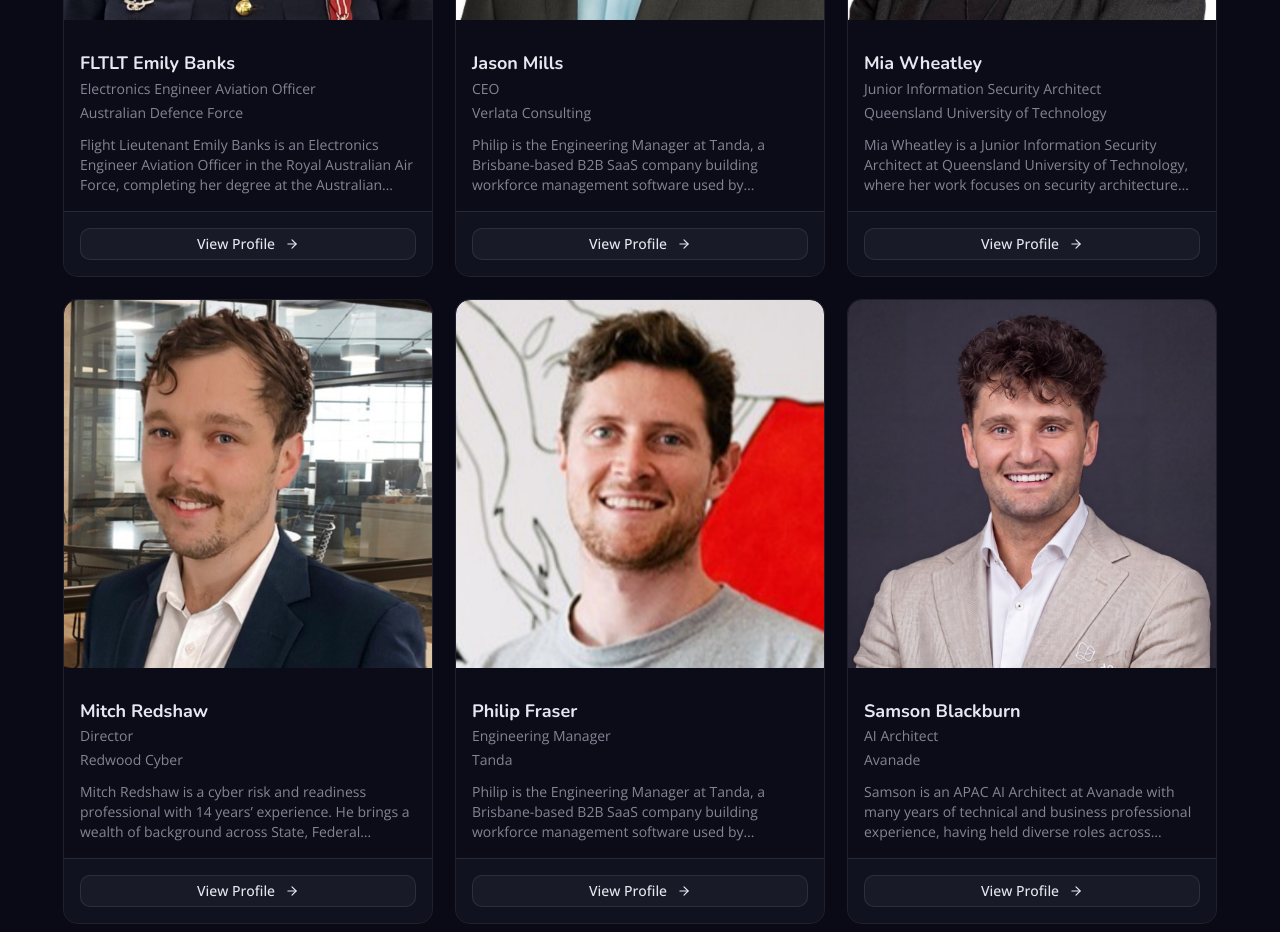
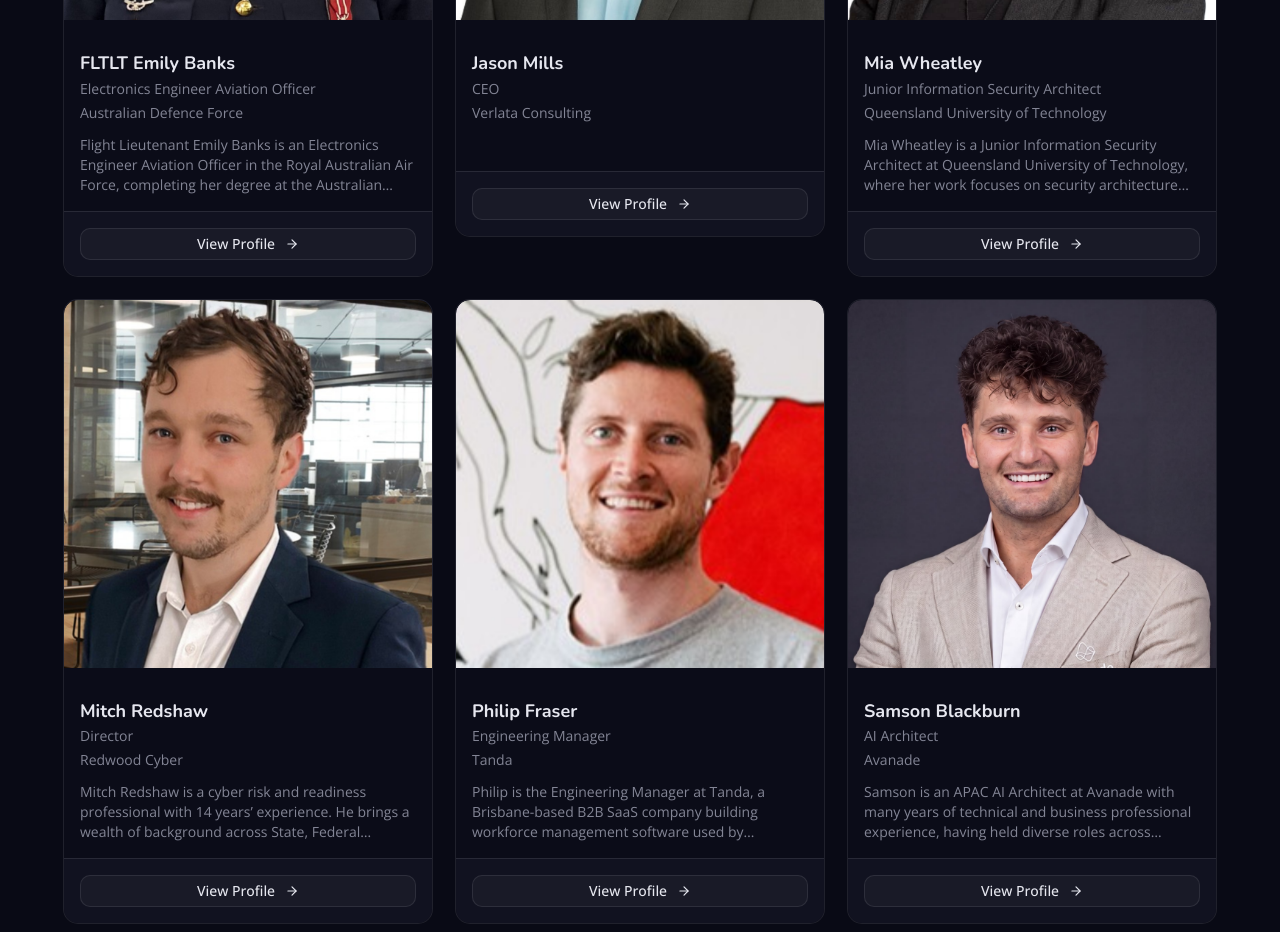
Before and after one commit to liiam-dsouza/qut-tin-website, a React (Vite) app: page / in a window 1280 px wide. Shown: the part 3680-4612 px from the top of the page. Built offline with nearby package versions, Linux system fonts and the light colour scheme.

Commit message:
Update speaker info

```diff
--- a/src/data/speakers.ts
+++ b/src/data/speakers.ts
@@ -86,7 +86,7 @@ export const speakers: Speaker[] = [
 		title: "CEO",
 		company: "Verlata Consulting",
 		bio: [
-			"Philip is the Engineering Manager at Tanda, a Brisbane-based B2B SaaS company building workforce management software used by thousands of businesses to run time and attendance, payroll, and HR for their frontline teams.",
+			"",
 		],
 		photo: "/speakers/jason-mills.png",
 		linkedin: "https://www.linkedin.com/in/jasonmills01/",
```
